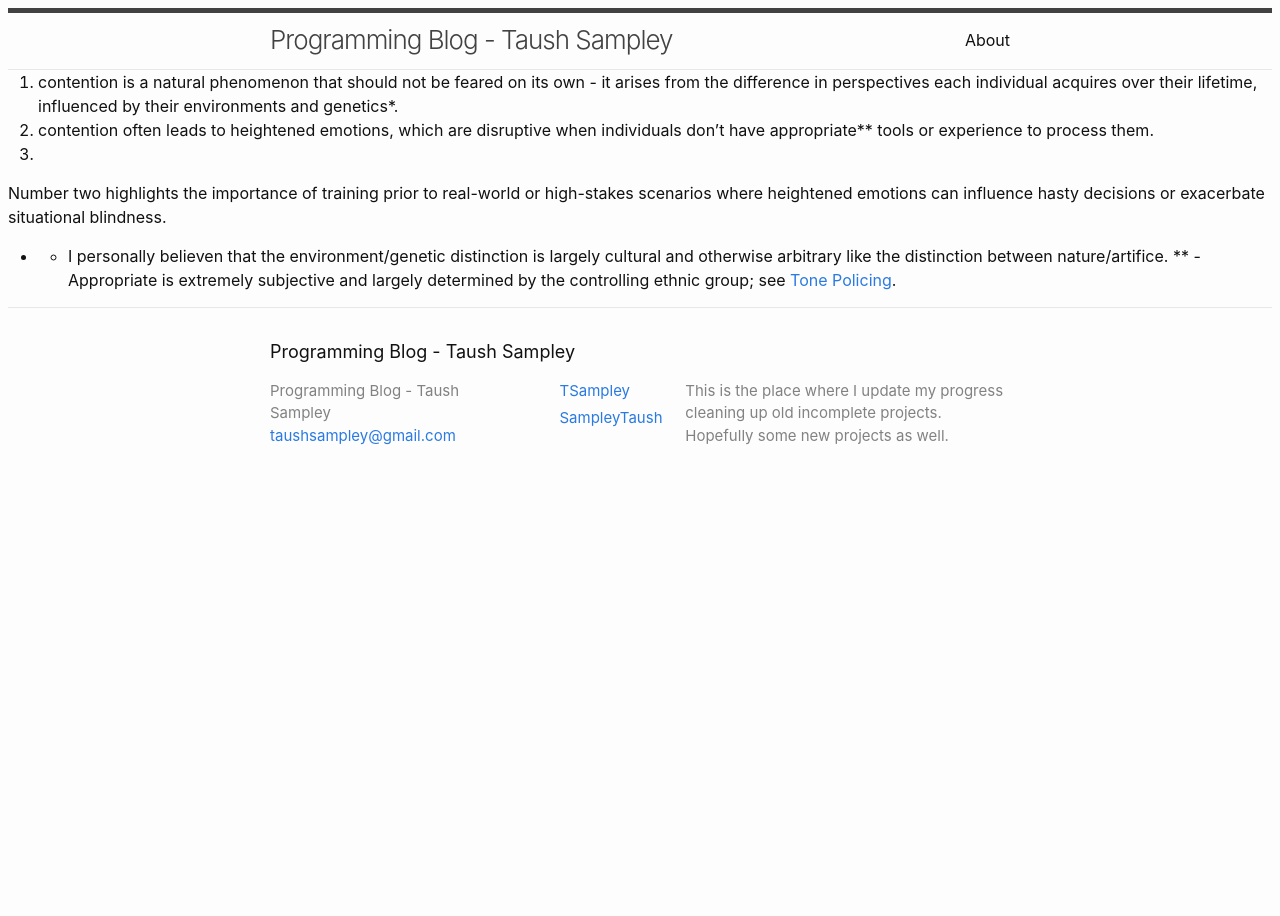
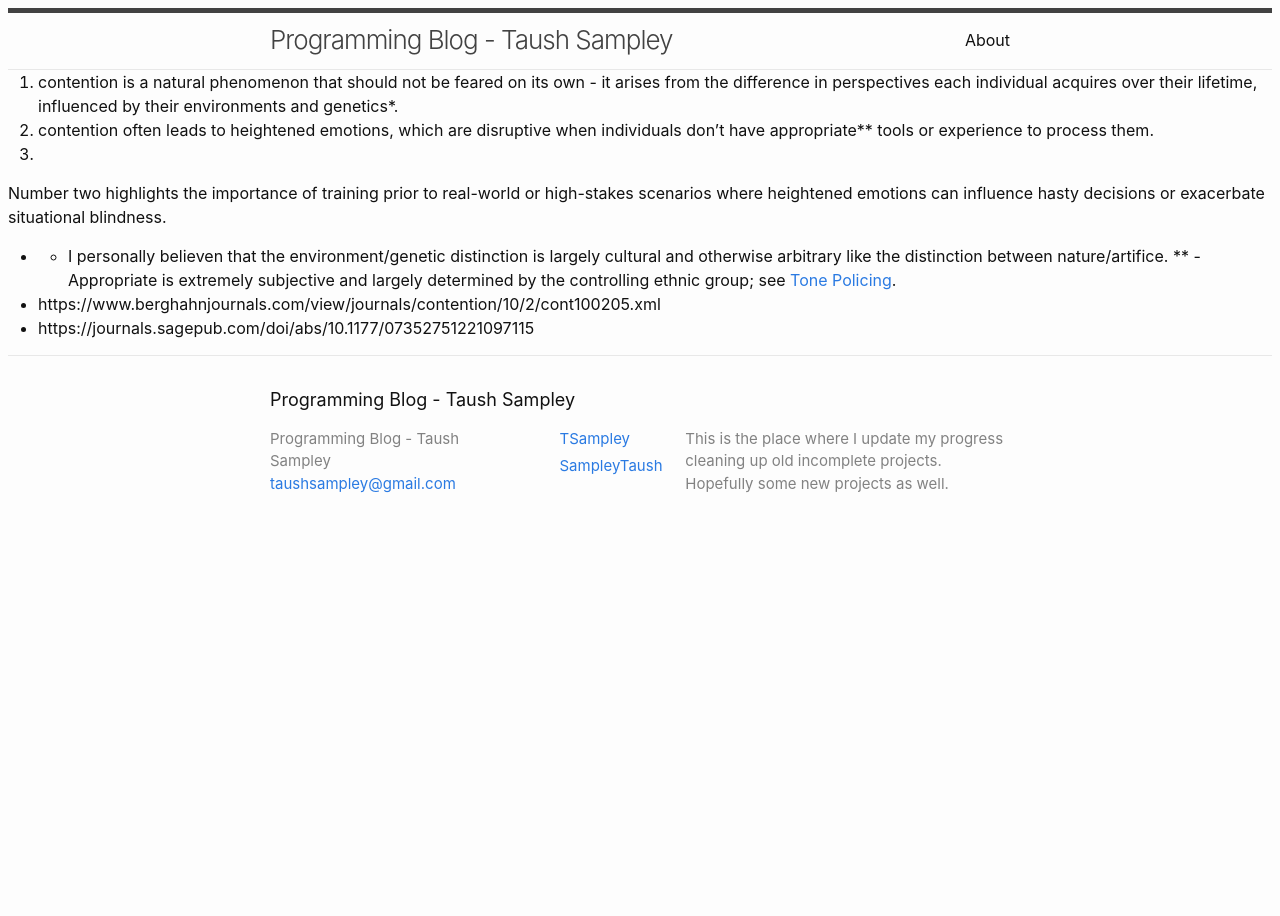
Before and after one commit to TSampley/TSampley.github.io, a Jekyll site: the page built from science/sociology/contention.md, in a window 1280 px wide. Built offline with Jekyll 4.4.1, drawn with Linux system fonts in a browser that asks for light colours; some of the changed lines change nothing that is shown.

Commit message:
Add contention links

```diff
--- a/science/sociology/contention.md
+++ b/science/sociology/contention.md
@@ -13,3 +13,6 @@ Number two highlights the importance of training prior to real-world or high-sta
 
 * - I personally believen that the environment/genetic distinction is largely cultural and otherwise arbitrary like the distinction between nature/artifice.
 ** - Appropriate is extremely subjective and largely determined by the controlling ethnic group; see [Tone Policing](./tone-policing).
+
+- https://www.berghahnjournals.com/view/journals/contention/10/2/cont100205.xml
+- https://journals.sagepub.com/doi/abs/10.1177/07352751221097115
```
